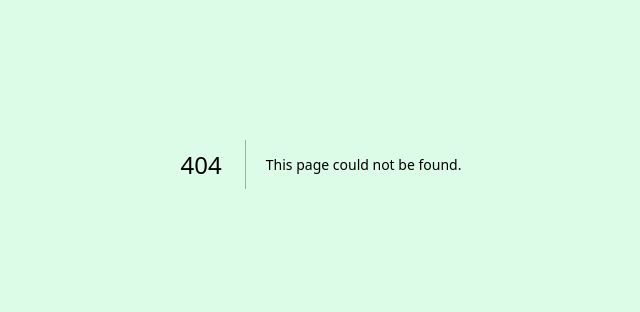
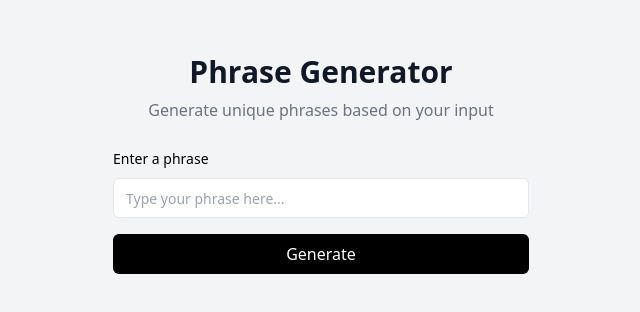
Before and after one commit to Vextroyer/PhrasesToThinkAbout, a Next.js app: page /ask in a window 1280 px wide. Before the commit this address had no page. Shown: the part 236-548 px from the top of the page, without its empty margins (319-959 px from the left). Built offline with nearby package versions, Linux system fonts and the light colour scheme.

Commit message:
Style home page and add ask page

```diff
--- /dev/null
+++ b/app/ask/page.tsx
@@ -0,0 +1,23 @@
+export default function Home() {
+    return (
+        <>
+            <div className="min-h-screen flex flex-col items-center justify-center">
+                <div className="container mx-auto max-w-md space-y-6 px-4">
+                    <div className="text-center">
+                        <h1 className="text-3xl font-bold text-gray-900">Phrase Generator</h1>
+                        <p className="mt-2 text-gray-500">Generate unique phrases based on your input</p>
+                    </div>
+                    <div className="space-y-4">
+                        <div className="space-y-2">
+                            <label className="text-sm font-medium leading-none" htmlFor="phrase">Enter a phrase</label>
+                            <input className="flex h-10 rounded-md border px-3 py-2 text-sm focus-visible:outline-none focus-visible:ring-2 focus-visible:ring-offset-2 w-full" id="phrase" placeholder="Type your phrase here..."></input>
+                        </div>
+                        <button className="w-full h-10 px-4 py-2 text-white bg-black rounded-md hover:opacity-90">
+                            Generate
+                        </button>
+                    </div>
+                </div>
+            </div>
+        </>
+    )
+}
--- a/app/components/VerticalList.tsx
+++ b/app/components/VerticalList.tsx
@@ -1,9 +1,10 @@
 'use client'
 import { useState } from "react"
+import { FaArrowDown, FaArrowUp } from "react-icons/fa6";
 
 /** Quizas este componente se pueda escribir de una manera mas general. Para que se pueda usar en otros entornos. */
 export default function VerticalList(props: { title: string, items: string[] }) {
-  const itemClass = "text-center bg-green-200 px-2 py-1 border shadow-md shadow-lime-700"
+  const itemClass = "text-center bg-gray-200 px-2 py-1 border shadow-sm shadow-lime-700"
   const [show, setShow] = useState(true);
 
   function ToogleShow() {
@@ -11,10 +12,14 @@ export default function VerticalList(props: { title: string, items: string[] })
   }
 
   return (
-    <div className="md:w-1/2 mx-auto mt-6 bg-green-700 border border-amber-800 shadow-md shadow-green-950 rounded-lg">
+    <div className="md:w-1/2 mx-auto mt-6 bg-gray-300 border-2 border-black  shadow-md shadow-gray-950 rounded-lg">
       <div className="m-4 flex flex-col space-y-3">
-        <h1 className="text-xl text-center">{props.title}</h1>
-        <button onClick={ToogleShow}>BUTTON</button>
+        <div className="flex flex-row justify-center gap-3">
+          <h2 className="text-xl text-center font-bold ">{props.title}</h2>
+          <button className="block" onClick={ToogleShow}>
+            {show ? <FaArrowUp /> : <FaArrowDown />}
+          </button>
+        </div>
         {show && props.items.map((value: string, index: number) => <p key={index} className={itemClass}>{value}</p>)}
       </div>
       <div className="h-2"></div>
--- a/app/layout.tsx
+++ b/app/layout.tsx
@@ -14,7 +14,7 @@ export default function RootLayout({
 }>) {
   return (
     <html lang="en">
-      <body className="w-full h-screen bg-green-100">{children}</body>
+      <body className="w-full h-screen bg-gray-100">{children}</body>
     </html>
   );
 }
--- a/app/page.tsx
+++ b/app/page.tsx
@@ -1,31 +1,27 @@
 import VerticalList from "./components/VerticalList";
+import FetchPhrases from "./utils/FetchPhrases";
 
 /*Making Home a server component and fetching data on the server before sending it to the client*/
 export default async function Home() {
-  const phrases = ["Phrase 0","Phrase 1","Phrase 2","A very long phrase to make a look of it"]
+  const phrases = await FetchPhrases()
 
   return (
-    <VerticalList title="Top 10 Random Quotes" items={phrases}></VerticalList>
+    <>
+      {/** Begin Navbar */}
+      <div className="bg-gray-200">
+        <div className="h-2"></div>
+        <div className="flex flex-row justify-center gap-2 text-lg">
+          <p className="">Try out the</p>
+          <h2 className="text-xl text-red-600 hover:text-red-800 hover:underline"><a href="ask" target="_self">Phrase Generator</a></h2>
+        </div>
+        <div className="h-2"></div>
+      </div>
+      {/** End Navbar */}
+
+      <VerticalList title="Random Quotes" items={phrases}></VerticalList>
+
+      <VerticalList title="Starred Quotes" items={[]}></VerticalList>
+
+    </>
   );
 }
-
-/*export default async function Home() {
-
-  let res = await fetch("https://zenquotes.io/api/random").then((value: Response) => value.json());
-  const { q: quote, a: author } = res[0];
-
-  return (
-    <div className="mx-auto max-w-lg flex flex-col mt-36">
-      <div className='mx-5 lg:mx-0'>
-        <Phrase phrase={quote} />
-        <div className='flex flex-row justify-end'>
-          <Author author={author} />
-        </div>
-        <div className='mt-36'>
-          <Reflect />
-        </div>
-      </div>
-    </div>
-  );
-}
-*/
--- /dev/null
+++ b/app/utils/FetchPhrases.ts
@@ -0,0 +1,15 @@
+/** Response format from zenquotes.io */
+interface Quote{
+    q: string,
+    a: string,
+    h: string
+}
+/** Retrieves 10 random phrases from zenquotes.io */
+export default async function FetchPhrases(){
+    // Retrieve 50 random quotes
+    const res: Quote[] = await fetch("https://zenquotes.io/api/quotes").then( (value: Response) => value.json())
+    // Retrive the quotes as string
+    const quotes: string[] = res.map((quote: Quote) => quote.q )
+    // Return the first 10
+    return quotes.slice(0,10);
+}
--- a/package.json
+++ b/package.json
@@ -11,7 +11,9 @@
   "dependencies": {
     "next": "14.1.3",
     "react": "^18",
-    "react-dom": "^18"
+    "react-dom": "^18",
+    "react-hook-form": "^7.51.4",
+    "react-icons": "^5.2.1"
   },
   "devDependencies": {
     "@types/node": "^20",
```
Also changed, not shown: 1 other file (tests, documents, lock files or other folders).
